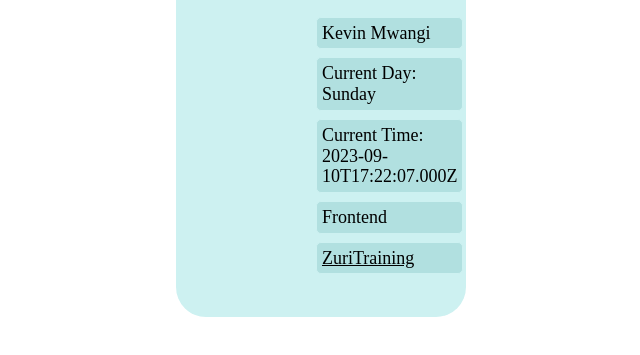
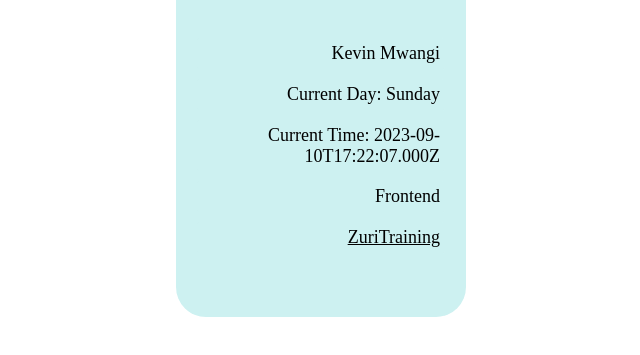
Before and after one commit to mwangiii/ZuriTrainingInternship, a plain HTML site: page index.html in a window 1280 px wide. Shown: the part 223-578 px from the top of the page, without its empty margins (319-959 px from the left). Drawn offline with nearby package versions, Linux system fonts and the light colour scheme.

Commit message:
It works on all browsers

```diff
--- a/firstTask.css
+++ b/firstTask.css
@@ -5,6 +5,7 @@
     justify-content: center;
     align-items: flex-start; /* Change to align items to the top */
     height: 100vh; /* Make the container fill the viewport height */
+    font-family: 'Times New Roman', Times, serif;
 }
 
 /* Style for the phone-shaped grid container */
@@ -19,29 +20,31 @@
 }
 
 /* Style for the profile image to fit in the phone-shaped grid */
-.profilePic {
+.phone-container .profilePic {
     width: 80%;
     height: 200px;
     align-self: flex-start;
 }
 
 /* Style for the grid layout */
-.info-grid {
+.phone-container .info-grid {
     display: grid;
     grid-template-columns: repeat(1, 1fr);
     gap: 5px;
     max-width: 10px;
     margin: auto;
+    max-width: 100%;
 }
 
 /* Style for each individual info box */
-.info-box {
+.phone-container .info-box {
     padding: 5px; /* Adjust the padding for the info boxes */
     border: 1px solid rgb(205, 241, 241); /* Add a border to the boxes */
     border-radius: 5px;
-    text-align: left; /* Align text to the left within the boxes */
-    background-color:rgb(177, 224, 224); /* Set a background color for the boxes */
+    background-color:rgb(205, 241, 241); /* Set a background color for the boxes */
     color: #000; /* Set the text color */
     font-size: large; /* Set the font size */
+    text-align: right;
     margin-bottom: 3px; /* Add margin to separate the boxes vertically */
+    max-width: 100%;
 }
```
